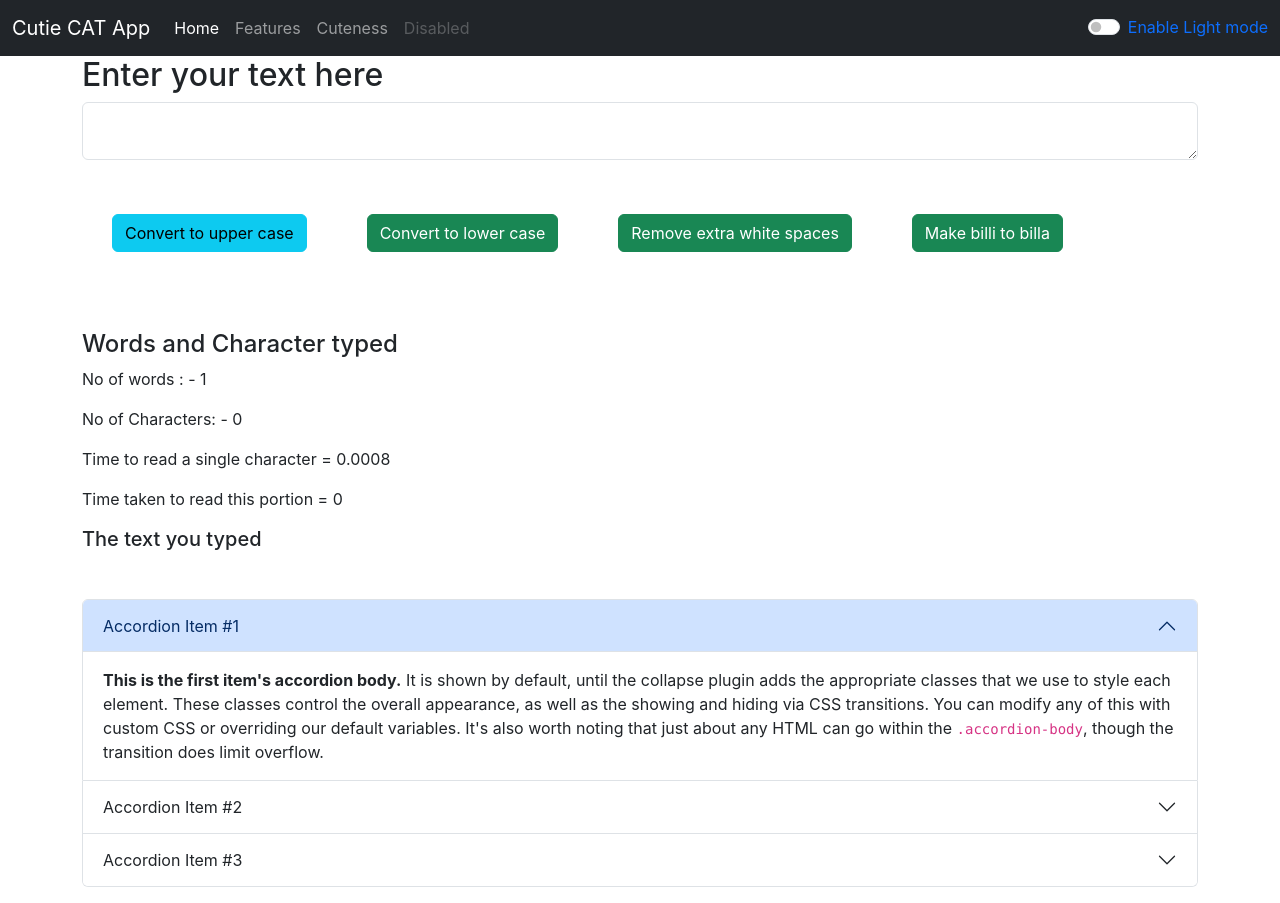
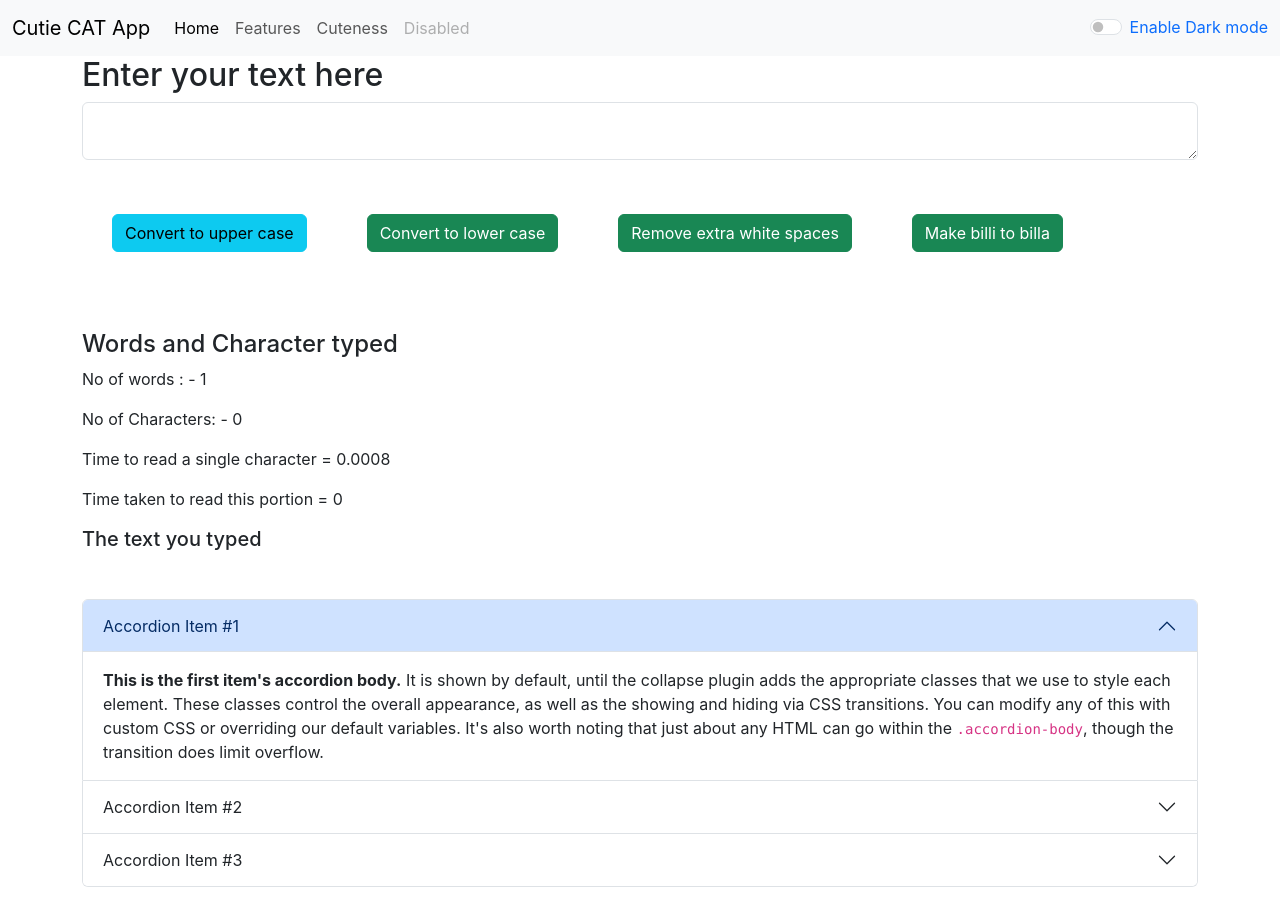
Before and after one commit to sarashyam/react_learn_cutie_cat, a React (Create React App) app: page / in a window 1280 px wide. Built offline with nearby package versions, Linux system fonts and the light colour scheme.

Commit message:
bg image  change on toggle button

```diff
--- a/src/App.js
+++ b/src/App.js
@@ -8,10 +8,27 @@ import Navbar from './components/Navbar';
 
 
 function App() {
-  const [mode,setMode] = useState("dark");
+  const [mode,setMode] = useState("light");
+  const toggleMode = ()=>{
+    if(mode === 'light'){
+      setMode('dark')
+      // https://cdn.pixabay.com/photo/2020/06/13/17/51/milky-way-5295160_1280.jpg
+      document.body.style.backgroundImage = "url('https://cdn.pixabay.com/photo/2020/06/13/17/51/milky-way-5295160_1280.jpg')";
+      document.body.style.backgroundSize = "cover"; // to make sure the image covers the whole background
+      document.body.style.backgroundRepeat = "no-repeat";
+    }
+    else{
+      setMode('light')
+      document.body.style.backgroundImage = "url('https://cdn.pixabay.com/photo/2023/05/31/14/20/mountains-8031511_1280.jpg')";
+      // document.body.style.backgroundColor = "lightblue"; // Fallback background color
+    }
+
+  }
+
   return (
     <>
-      <Navbar  title = "Cutie CAT App" about = "Cuteness" mode = {mode}/>
+      <Navbar  title = "Cutie CAT App" about = "Cuteness" mode = {mode} toggleMode={toggleMode}/>
+      {/* <Navbar  title = "Cutie CAT App" about = "Cuteness" mode = {"light"}/> */}
       <TextForm placeHold= "enter something here..."/>
       <About/>
     </>
```
